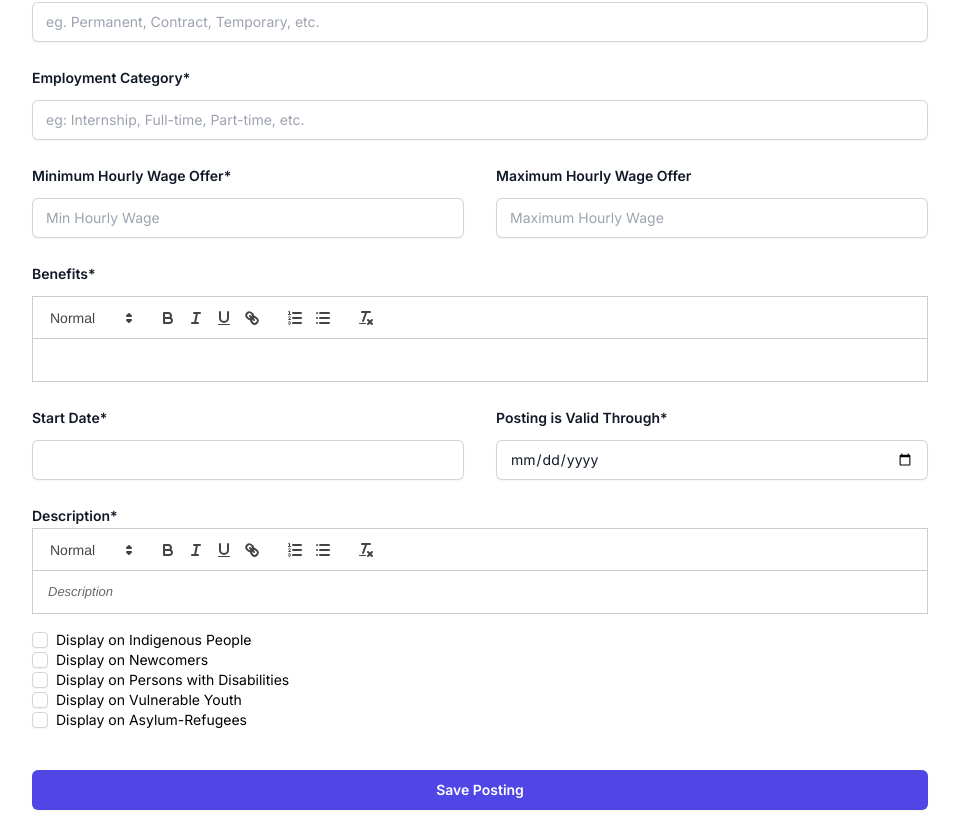
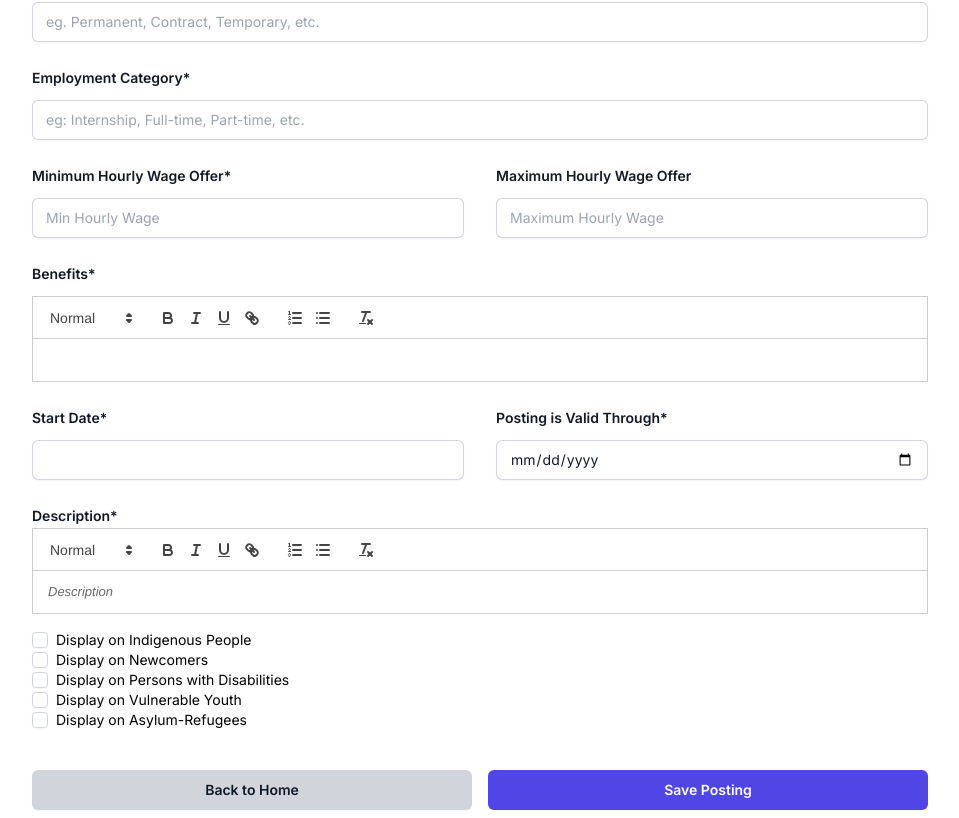
Before and after one commit to Vero-Ventures/job-bank, a Next.js app: page /admin-panel/postingDetails in a window 1280 px wide. Shown: the part 366-1184 px from the top of the page, without its empty margins (160-1119 px from the left). Built offline with nearby package versions, Linux system fonts and the light colour scheme; no server answers.

Commit message:
added back to home btn

```diff
--- a/src/app/admin-panel/postingDetails/page.js
+++ b/src/app/admin-panel/postingDetails/page.js
@@ -338,7 +338,13 @@ export default function DetailsPage() {
           }}
           handleChange={handleChange}
         />
-        <div className="mt-10">
+        <div className="mt-10 flex space-x-4">
+          <button
+            type="button"
+            onClick={() => (window.location.href = '/admin-panel/home')}
+            className="block w-full rounded-md bg-gray-300 px-3.5 py-2.5 text-center text-sm font-semibold text-gray-900 shadow-sm hover:bg-gray-200 focus-visible:outline focus-visible:outline-2 focus-visible:outline-offset-2 focus-visible:outline-gray-400">
+            Back to Home
+          </button>
           <button
             type="submit"
             onClick={handleSubmit}
```
